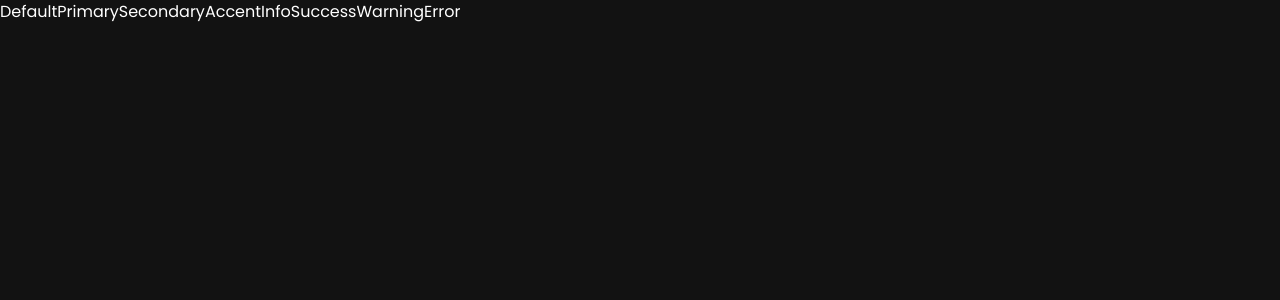
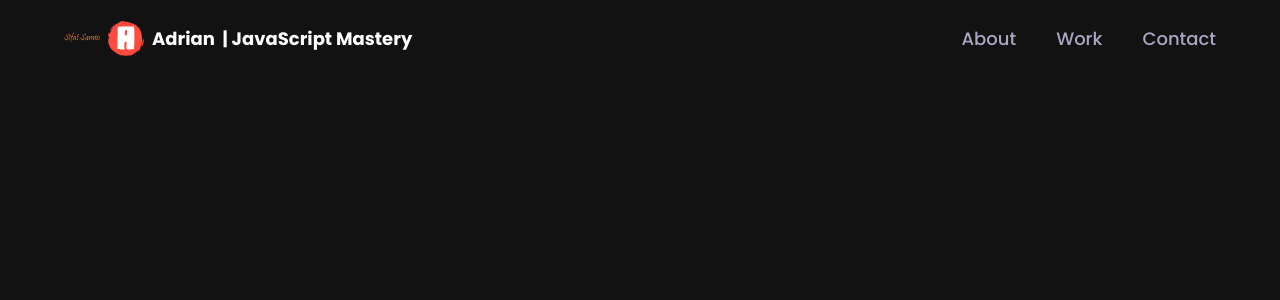
Before and after one commit to SamSkull19/PortFolio, a React (Vite) app: page / in a window 1280 px wide. Shown: the top 300 px of the page. Built offline with nearby package versions, Linux system fonts and the light colour scheme.

Commit message:
Working with Navbar

```diff
--- a/src/Layout/Main.jsx
+++ b/src/Layout/Main.jsx
@@ -1,10 +1,15 @@
 import { Outlet } from 'react-router-dom';
+import Navbar from '../components/Navbar';
 
 const Main = () => {
     return (
-        <div>
-            <Outlet></Outlet>
+        <div className='relative z-0 bg-primary'>
+            <Navbar />
+            <div className='bg-hero-pattern bg-cover bg-no-repeat bg-center'>
+                <Outlet />
+            </div>
         </div>
+
     );
 };
 
--- a/src/Pages/Home/Home.jsx
+++ b/src/Pages/Home/Home.jsx
@@ -2,14 +2,7 @@
 const Home = () => {
     return (
         <div>
-            <button className="btn btn-outline">Default</button>
-            <button className="btn btn-outline btn-primary">Primary</button>
-            <button className="btn btn-outline btn-secondary">Secondary</button>
-            <button className="btn btn-outline btn-accent">Accent</button>
-            <button className="btn btn-outline btn-info">Info</button>
-            <button className="btn btn-outline btn-success">Success</button>
-            <button className="btn btn-outline btn-warning">Warning</button>
-            <button className="btn btn-outline btn-error">Error</button>
+
         </div>
     );
 };
--- a/src/assets/index.js
+++ b/src/assets/index.js
@@ -29,6 +29,8 @@ import tesla from "./company/tesla.png";
 import carrent from "./carrent.png";
 import jobit from "./jobit.png";
 import tripguide from "./tripguide.png";
+import logoMyName from "./logoMyName.png";
+
 
 export {
   logo,
@@ -59,4 +61,5 @@ export {
   carrent,
   jobit,
   tripguide,
+  logoMyName
 };
--- a/src/components/Navbar.jsx
+++ b/src/components/Navbar.jsx
@@ -1,9 +1,8 @@
 import React, { useEffect, useState } from "react";
 import { Link } from "react-router-dom";
-
-import { styles } from "../styles";
+import { styles } from "../style/style";
 import { navLinks } from "../constants";
-import { logo, menu, close } from "../assets";
+import { logoMyName, logo, menu, close } from "../assets";
 
 const Navbar = () => {
   const [active, setActive] = useState("");
@@ -42,6 +41,7 @@ const Navbar = () => {
             window.scrollTo(0, 0);
           }}
         >
+          <img src={logoMyName} alt='logo' className='w-9 h-9 object-contain' />
           <img src={logo} alt='logo' className='w-9 h-9 object-contain' />
           <p className='text-white text-[18px] font-bold cursor-pointer flex '>
             Adrian &nbsp;
```
Also changed, not shown: src/assets/logoMyName.png (added), src/style/style.js (renamed from src/style.js).
